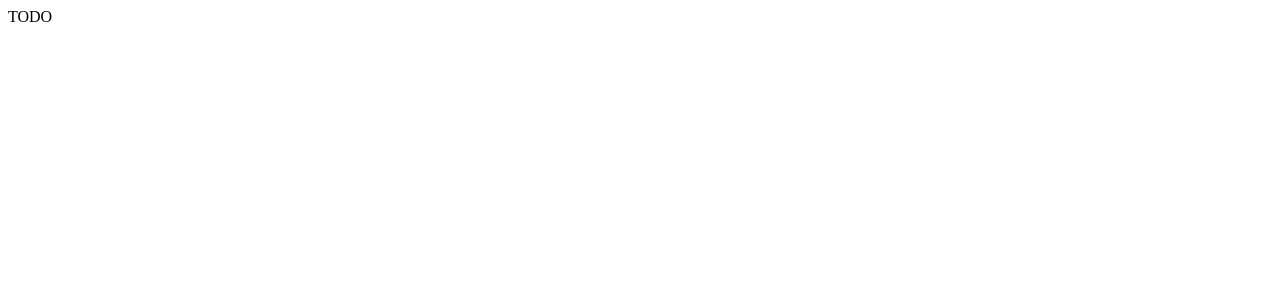
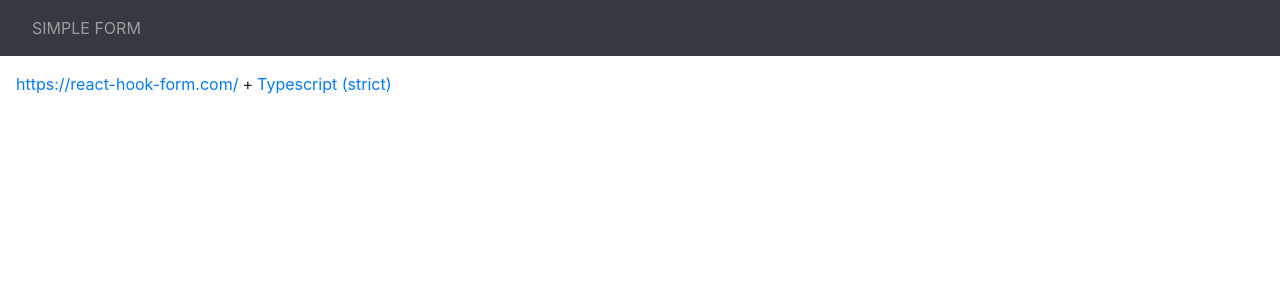
Before and after one commit to devmatteini/react-hook-form-spike, a React (Vite) app: page / in a window 1280 px wide. Shown: the top 300 px of the page. Built offline with nearby package versions, Linux system fonts and the light colour scheme.

Commit message:
add home page + nav header

```diff
--- a/src/index.tsx
+++ b/src/index.tsx
@@ -1,16 +1,45 @@
 import React from "react"
+import { Navbar, Nav } from "react-bootstrap"
 import { render } from "react-dom"
-import { BrowserRouter, Switch, Route } from "react-router-dom"
+import { BrowserRouter, Switch, Route, Link } from "react-router-dom"
+import SimpleForm from "./pages/simple/simple-form"
+import "bootstrap/dist/css/bootstrap.min.css"
 
-const ToDo: React.FC = () => {
-    return <>TODO</>
+const routes = {
+    simpleForm: "/simple-form",
+}
+
+const Header: React.FC = () => {
+    return (
+        <Navbar bg="dark" variant="dark" sticky="top" fixed="top">
+            <Navbar.Collapse id="basic-navbar-nav" className="mr-5">
+                <Nav className="text-uppercase">
+                    <Nav.Link as={Link} to={routes.simpleForm} className="px-3">
+                        Simple Form
+                    </Nav.Link>
+                </Nav>
+            </Navbar.Collapse>
+        </Navbar>
+    )
 }
 
 const App: React.FC = () => (
     <BrowserRouter>
+        <Header />
         <Switch>
             <Route exact path="/">
-                <ToDo />
+                <div className="m-3">
+                    <a className="mr-1" href="https://react-hook-form.com/">
+                        https://react-hook-form.com/
+                    </a>
+                    +
+                    <a className="ml-1" href="https://www.typescriptlang.org/">
+                        Typescript (strict)
+                    </a>
+                </div>
+            </Route>
+            <Route path={routes.simpleForm}>
+                <SimpleForm />
             </Route>
         </Switch>
     </BrowserRouter>
--- /dev/null
+++ b/src/pages/simple/simple-form.tsx
@@ -0,0 +1,7 @@
+import React from "react"
+
+const SimpleForm: React.FC = () => {
+    return <>AA</>
+}
+
+export default SimpleForm
```
